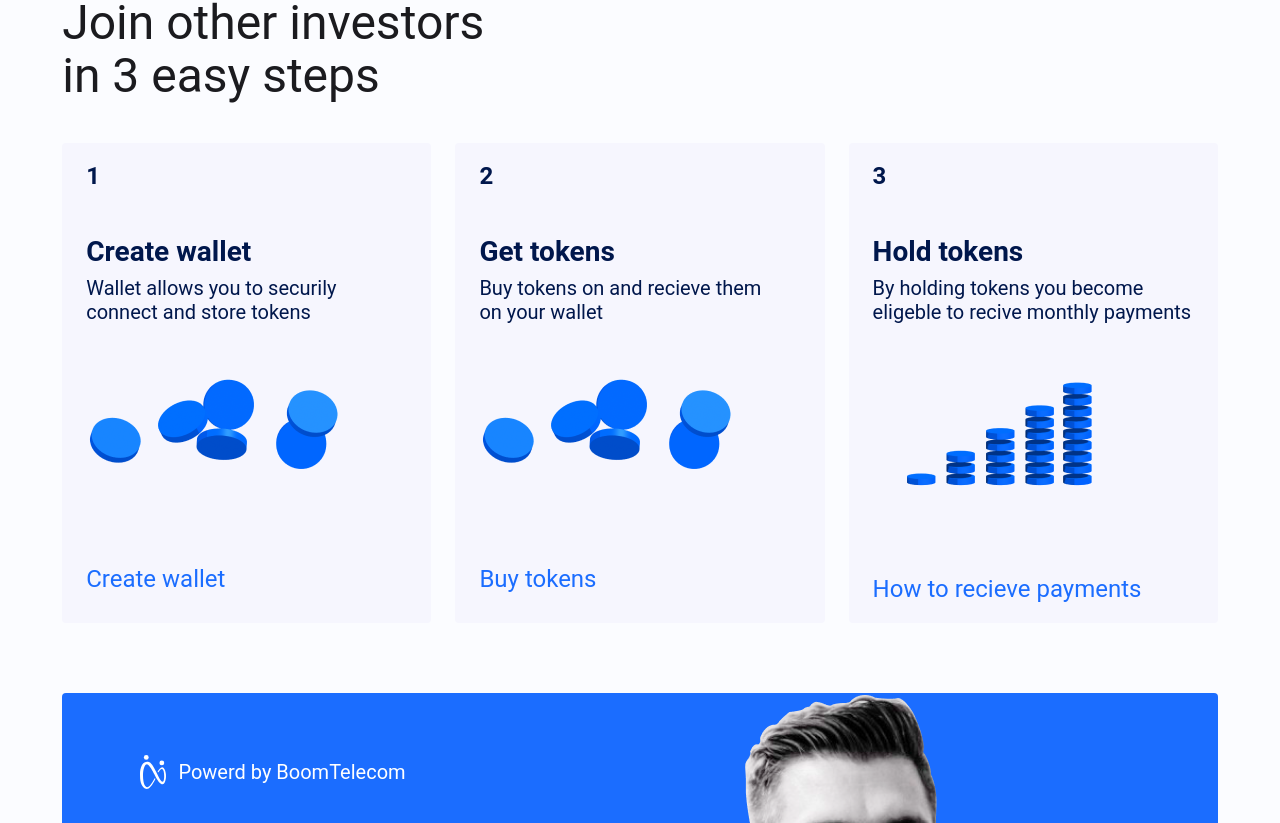
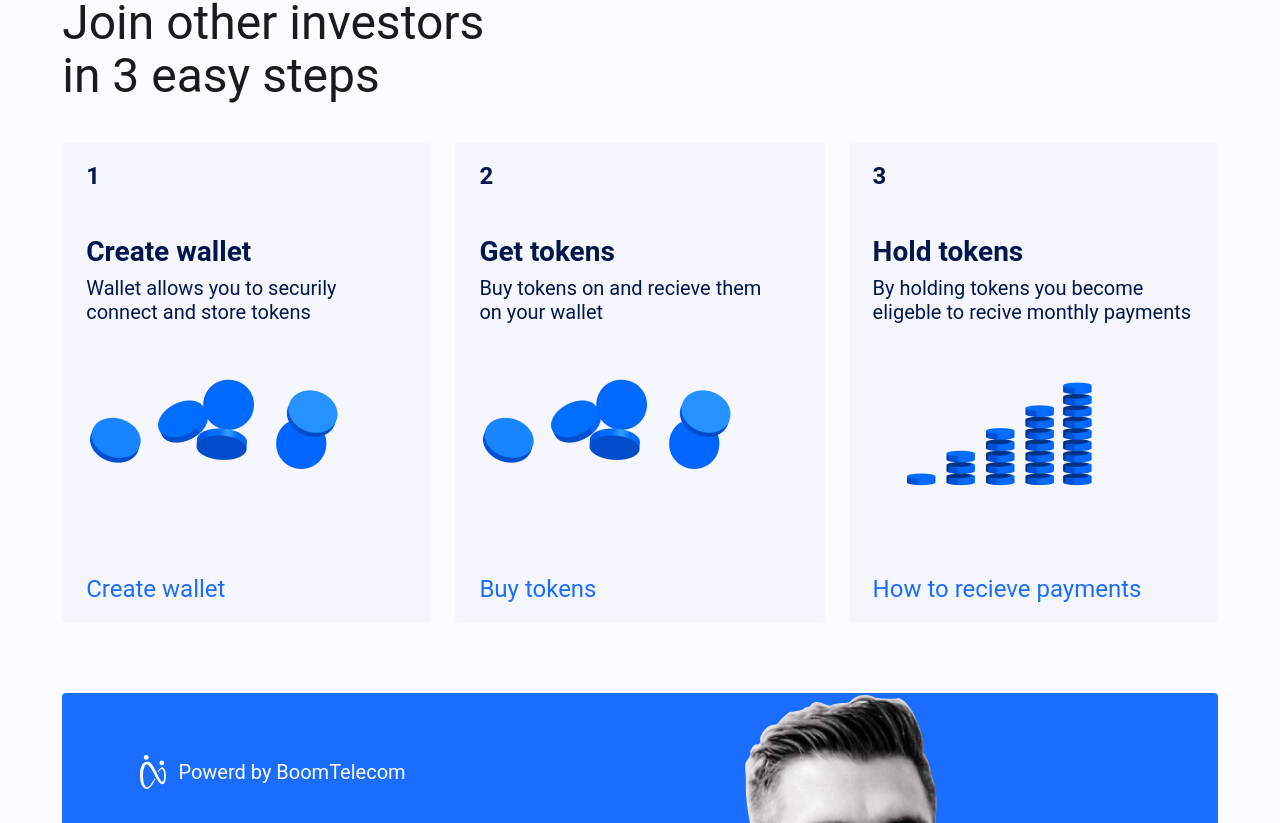
Before and after one commit to nklazuta/test-project, a React (Create React App) app: page / in a window 1280 px wide. Shown: the part 580-1403 px from the top of the page. Built offline with nearby package versions, Linux system fonts and the light colour scheme.

Commit message:
feat: все карточки одной высоты

```diff
--- a/src/components/Steps/Steps.css
+++ b/src/components/Steps/Steps.css
@@ -26,7 +26,13 @@
   max-width: 418px;
   background: #f6f6fe;
   border-radius: 4px;
+  display: flex;
+  flex-direction: column;
   padding: 20px 24px;
+}
+
+.steps__card-box {
+  flex: auto;
 }
 
 .steps__card-number {
@@ -35,6 +41,7 @@
   font-size: 24px;
   line-height: 1.1;
   color: #00174c;
+  flex-shrink: 0;
   margin: 0;
   padding-bottom: 48px;
 }
--- a/src/components/Steps/Steps.js
+++ b/src/components/Steps/Steps.js
@@ -32,26 +32,31 @@ function Steps() {
       <h2 className="steps__title">Join other investors in 3 easy steps</h2>
       <ul className="steps__cards">
         <li className="steps__card">
+          <div className="steps__card-box">
             <p className="steps__card-number">1</p>
             <p className="steps__card-title">Create wallet</p>
             <p className="steps__card-text">
               Wallet allows you to securily connect and store tokens
             </p>
             <img className="steps__card-photo" src={coins} alt="Blue coins" />
+          </div>
           <p className="steps__card-link">Create wallet</p>
         </li>
 
         <li className="steps__card">
+          <div className="steps__card-box">
             <p className="steps__card-number">2</p>
             <p className="steps__card-title">Get tokens</p>
             <p className="steps__card-text steps__card-text_type_narrow">
               Buy tokens on and recieve them on your wallet
             </p>
             <img className="steps__card-photo" src={coins} alt="Blue coins" />
+          </div>
           <p className="steps__card-link">Buy tokens</p>
         </li>
 
         <li className="steps__card">
+          <div className="steps__card-box">
             <p className="steps__card-number">3</p>
             <p className="steps__card-title">Hold tokens</p>
             <p className="steps__card-text">
@@ -62,6 +67,7 @@ function Steps() {
               src={piles}
               alt="Blue coins"
             />
+          </div>
           <p className="steps__card-link">{linkText}</p>
         </li>
       </ul>
```
Lines whose indentation alone changed are shown as unchanged.
